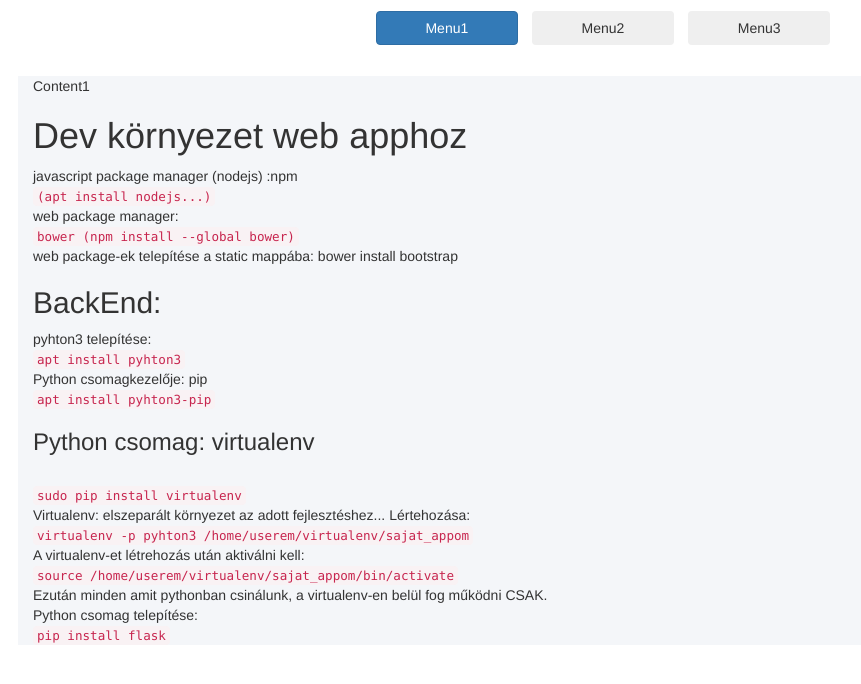
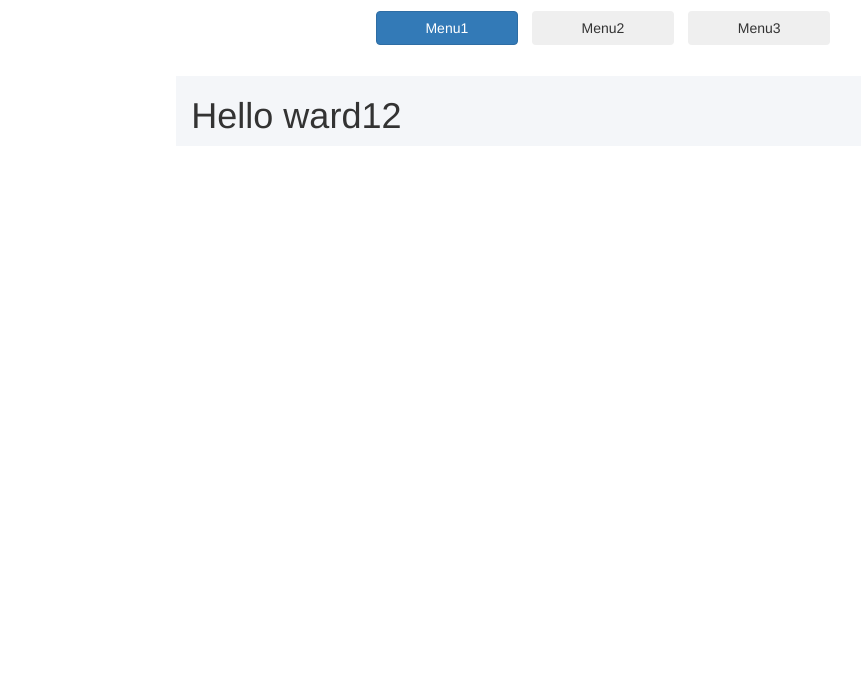
Before and after one commit to ward12/nyilvantarto_flask, a Flask app: page / in a window 1280 px wide. Shown: the top 684 px of the page, without its empty margins (37-898 px from the left). Run offline with Flask 2, Linux system fonts and the light colour scheme; some libraries are stand-ins or nearby versions.

Commit message:
kdfdfjdjfd

```diff
--- a/app.py
+++ b/app.py
@@ -3,9 +3,18 @@ from flask import render_template
 app = Flask(__name__)
 app.debug = True
 
+# az index fugveny rendeleli le az index.html file-t
+
 @app.route("/")
-def hello():
-	return render_template('index.html')
+def index():
+	user = "ward12"
+	# a user változó, az az index.html file-ban is user változóként lesz elérhető
+	return render_template('index.html', user=user)
+
+# a flask minden template a file-t a templates mappán belül keres.
+@app.route("/login")
+def loginPage():
+	return render_template('login.html')
 
 if __name__=="__main__":
 	app.run(host='0.0.0.0')
--- a/static/basics.js
+++ b/static/basics.js
@@ -1,4 +1,7 @@
-'use strict' // kötött mód, szigorúbbak a szabályok, érdemes használni
+//ez a file a javascript alapok tartalmazza, nem az app része
+
+
+'use strict' // szigorú mód, szigorúbbak a szabályok, érdemes használni
 
 console.log("Hello bazmeg");
 
--- a/static/css/main.css
+++ b/static/css/main.css
@@ -15,3 +15,7 @@
 .content{
 	background-color: #f4f6f9;
 }
+
+.inactive-content{
+	display: none;
+}
--- a/templates/index.html
+++ b/templates/index.html
@@ -14,16 +14,21 @@
 <nav class="navbar container">
 	<div class="col-md-6 col-sm-6 col-md-offset-3 col-md-offset-3">
 		<div class="row row-centered">
-		<button id="1" type="button" class="menu-item btn btn-primary col-sm-3 col-xs-12 col-centered">Menu1</button>
-		<button id="2" type="button" class="menu-item btn btn-secondary col-sm-3 col-xs-12 col-centered">Menu2</button>
-		<button id="3" type="button" class="menu-item btn btn-secondary col-sm-3 col-xs-12 col-centered">Menu3</button>
+		<button id="1" type="button" class="menu-item btn btn-primary col-sm-3 col-xs-12 col-centered" onclick="switchMenu(this.id)">Menu1</button>
+		<button id="2" type="button" class="menu-item btn btn-secondary col-sm-3 col-xs-12 col-centered" onclick="switchMenu(this.id)">Menu2</button>
+		<button id="3" type="button" class="menu-item btn btn-secondary col-sm-3 col-xs-12 col-centered" onclick="switchMenu(this.id)">Menu3</button>
 		</div>
 	</div>
 </nav>
-<div id="1" class="content container col-md8 col-md-offset2">
-	Content1
+<div id="1" class="content container col-md-8 col-md-offset-2">
+	{# a {{ jelek közötti rész a jinja2 template engine-hez tartozik}} #}
+	{#	további információk: http://jinja.pocoo.org/docs/2.9/ #}
+	<h1>Hello {{ user }}</h1>
 </div>
-<div id="2"	 class="content container col-md8 col-md-offset2">
+
+
+
+<div id="2" class="inactive-content content container col-md-8 col-md-offset-2">
 	<h1>Dev környezet web apphoz </h1>
 	javascript package manager (nodejs) :npm <br>
 	<code>(apt install nodejs...)</code> <br>
@@ -46,8 +51,27 @@
 	Python csomag telepítése: <br>
 	<code>pip install flask </code> <br>
 </div>
+
+
+<div id="3" class="inactive-content content container col-md-8 col-md-offset-2">
+Logout...
+
+</div>
+
+
 <script>
-	console.log("Majd holnap...")
+	function switchMenu(clickedId){
+		console.log(clickedId+" megnyomva...");
+		// jquery selector: minden html elemet kiválaszt amin rajta van a content class
+		$(".content").css('display', 'none');
+		$("#"+clickedId".content").css('display', 'unset');
+
+		$(".menu-item").removeClass("btn-primary");
+
+		$("#"+clickedId+".menu-item").removeClass("btn-secondary");
+		$("#"+clickedId+".menu-item").addClass("btn-primary");
+	};
+
 </script>
 
 
```
